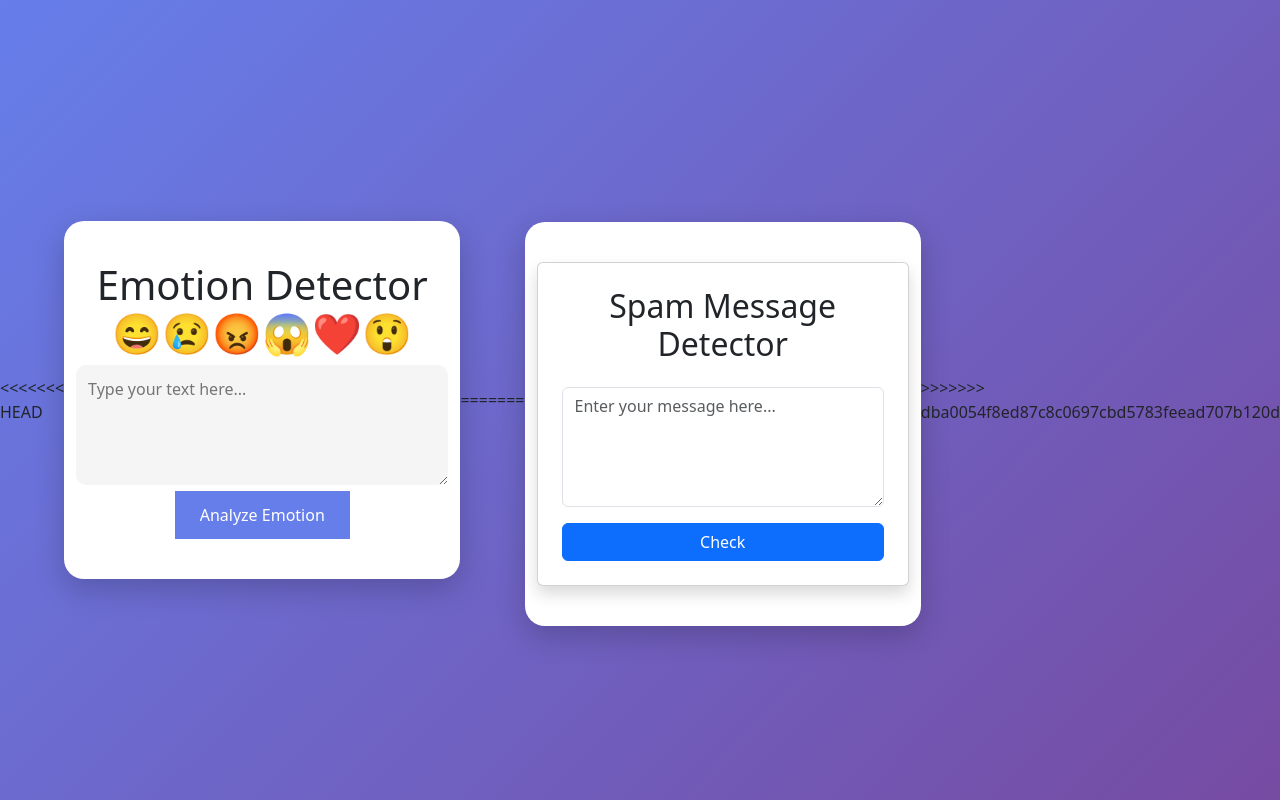
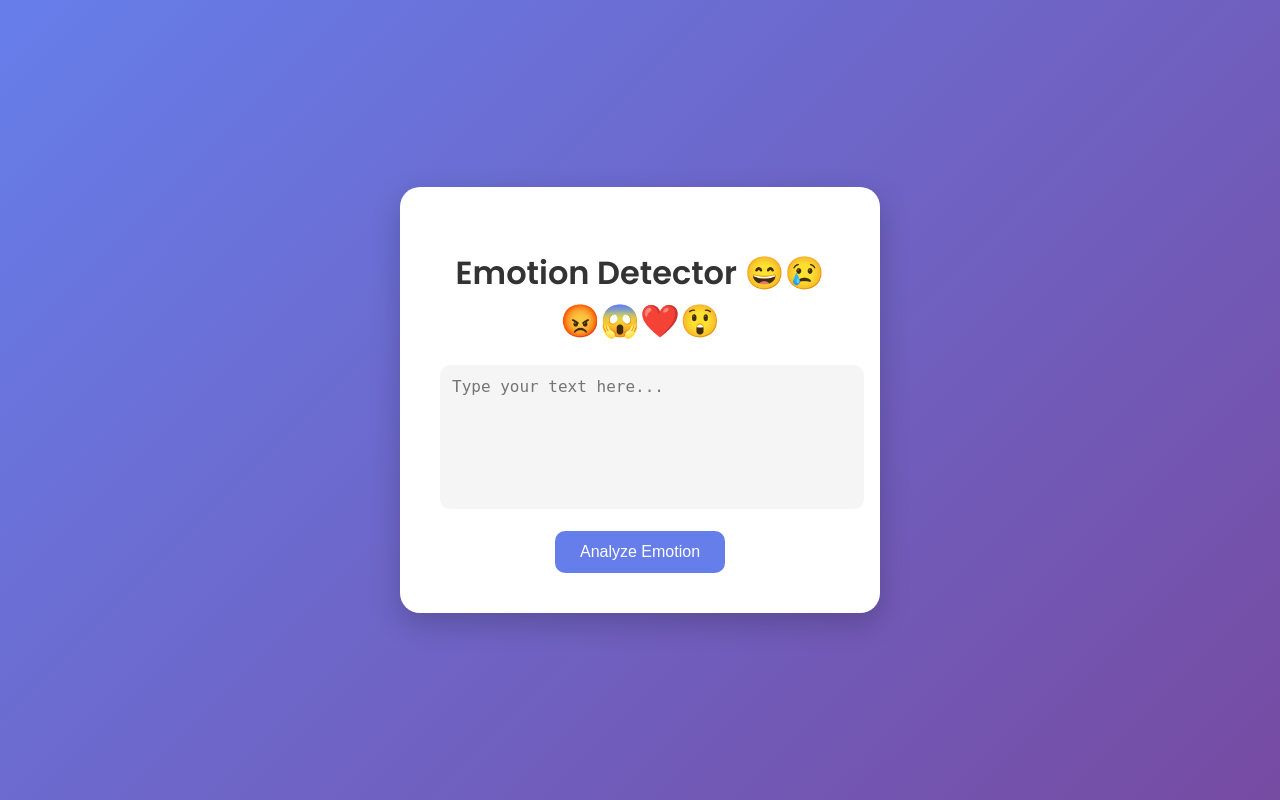
Before and after one commit to viral2618/Emotions_Detector_app, a Python web app: template templates/index.html in a window 1280 px wide. Run offline with Jinja, Linux system fonts and the light colour scheme; the template is opened without the code that fills it, so the values that code supplies are empty.

Commit message:
Update index.html

```diff
--- a/templates/index.html
+++ b/templates/index.html
@@ -1,7 +1,6 @@
 <!DOCTYPE html>
 <html lang="en">
 <head>
-<<<<<<< HEAD
   <meta charset="UTF-8" />
   <meta name="viewport" content="width=device-width, initial-scale=1.0" />
   <title>Emotion Detection App</title>
@@ -84,7 +83,6 @@
       animation: fadeIn 0.5s ease-in-out;
     }
 
-    /* Emotion color classes */
     .joy { background-color: #FFD700; }
     .sadness { background-color: #4682B4; }
     .anger { background-color: #FF4500; }
@@ -140,40 +138,3 @@
       </div>
     {% endif %}
   </div>
-=======
-    <meta charset="UTF-8">
-    <title>Spam Detector</title>
-    <link href="https://cdn.jsdelivr.net/npm/bootstrap@5.3.0/dist/css/bootstrap.min.css" rel="stylesheet">
-</head>
-<body class="bg-light">
-
-<div class="container mt-5">
-    <div class="card shadow p-4">
-        <h2 class="text-center mb-4">Spam Message Detector</h2>
-
-        <form method="POST">
-            <div class="form-group mb-3">
-                <textarea name="Messages" class="form-control" rows="4" placeholder="Enter your message here..." required></textarea>
-            </div>
-            <button type="submit" class="btn btn-primary w-100">Check</button>
-        </form>
-
-        {% with messages = get_flashed_messages(with_categories=true) %}
-            {% if messages %}
-                {% for category, msg in messages %}
-                    <div class="alert alert-{{ category }} mt-3">{{ msg }}</div>
-                {% endfor %}
-            {% endif %}
-        {% endwith %}
-
-        {% if prediction %}
-            <div class="alert mt-4 {% if 'Spam' in prediction %}alert-danger{% else %}alert-success{% endif %}">
-                <h4 class="text-center">{{ prediction }}</h4>
-            </div>
-        {% endif %}
-    </div>
-</div>
-
->>>>>>> dba0054f8ed87c8c0697cbd5783feead707b120d
-</body>
-</html>
```
